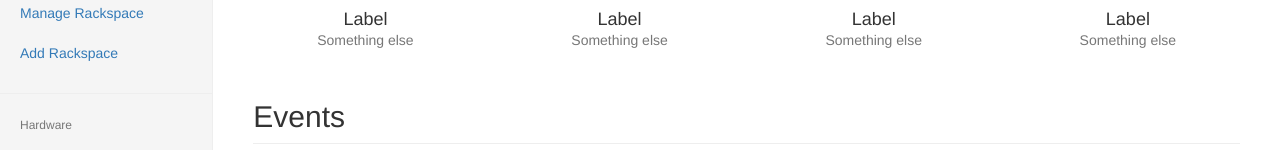
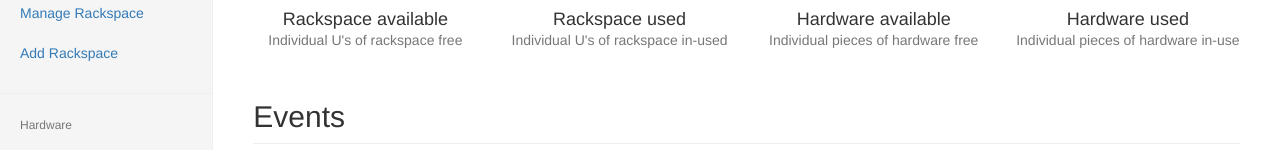
Before and after one commit to arjitc/DCIMStack, a PHP site: page / in a window 1280 px wide. Shown: the part 161-311 px from the top of the page. Run offline with PHP 8.4, Linux system fonts and the light colour scheme; the visitor is signed in with stand-in values (Sample User, id 1); some libraries are stand-ins or nearby versions.

Commit message:
update dashboard elements

```diff
--- a/views/logged_in.php
+++ b/views/logged_in.php
@@ -21,23 +21,23 @@
           <div class="row placeholders">
             <div class="col-xs-6 col-sm-3 placeholder">
               <img data-src="holder.js/200x200/auto/sky" class="img-responsive" alt="Generic placeholder thumbnail">
-              <h4>Label</h4>
-              <span class="text-muted">Something else</span>
+              <h4>Rackspace available</h4>
+              <span class="text-muted">Individual U's of rackspace free</span>
             </div>
             <div class="col-xs-6 col-sm-3 placeholder">
               <img data-src="holder.js/200x200/auto/vine" class="img-responsive" alt="Generic placeholder thumbnail">
-              <h4>Label</h4>
-              <span class="text-muted">Something else</span>
+              <h4>Rackspace used</h4>
+              <span class="text-muted">Individual U's of rackspace in-used</span>
             </div>
             <div class="col-xs-6 col-sm-3 placeholder">
               <img data-src="holder.js/200x200/auto/sky" class="img-responsive" alt="Generic placeholder thumbnail">
-              <h4>Label</h4>
-              <span class="text-muted">Something else</span>
+              <h4>Hardware available</h4>
+              <span class="text-muted">Individual pieces of hardware free</span>
             </div>
             <div class="col-xs-6 col-sm-3 placeholder">
               <img data-src="holder.js/200x200/auto/vine" class="img-responsive" alt="Generic placeholder thumbnail">
-              <h4>Label</h4>
-              <span class="text-muted">Something else</span>
+              <h4>Hardware used</h4>
+              <span class="text-muted">Individual pieces of hardware in-use</span>
             </div>
           </div>
 
```
